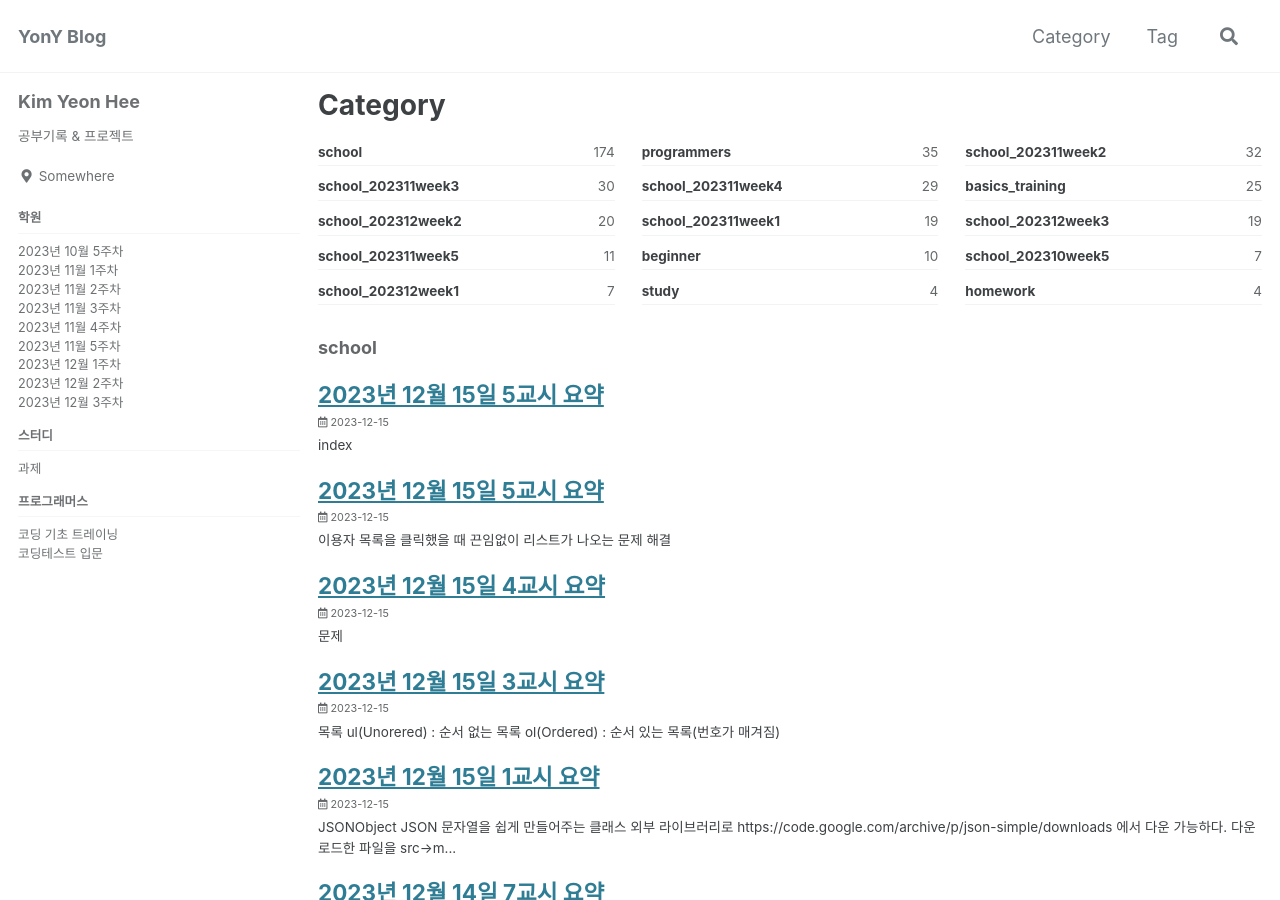
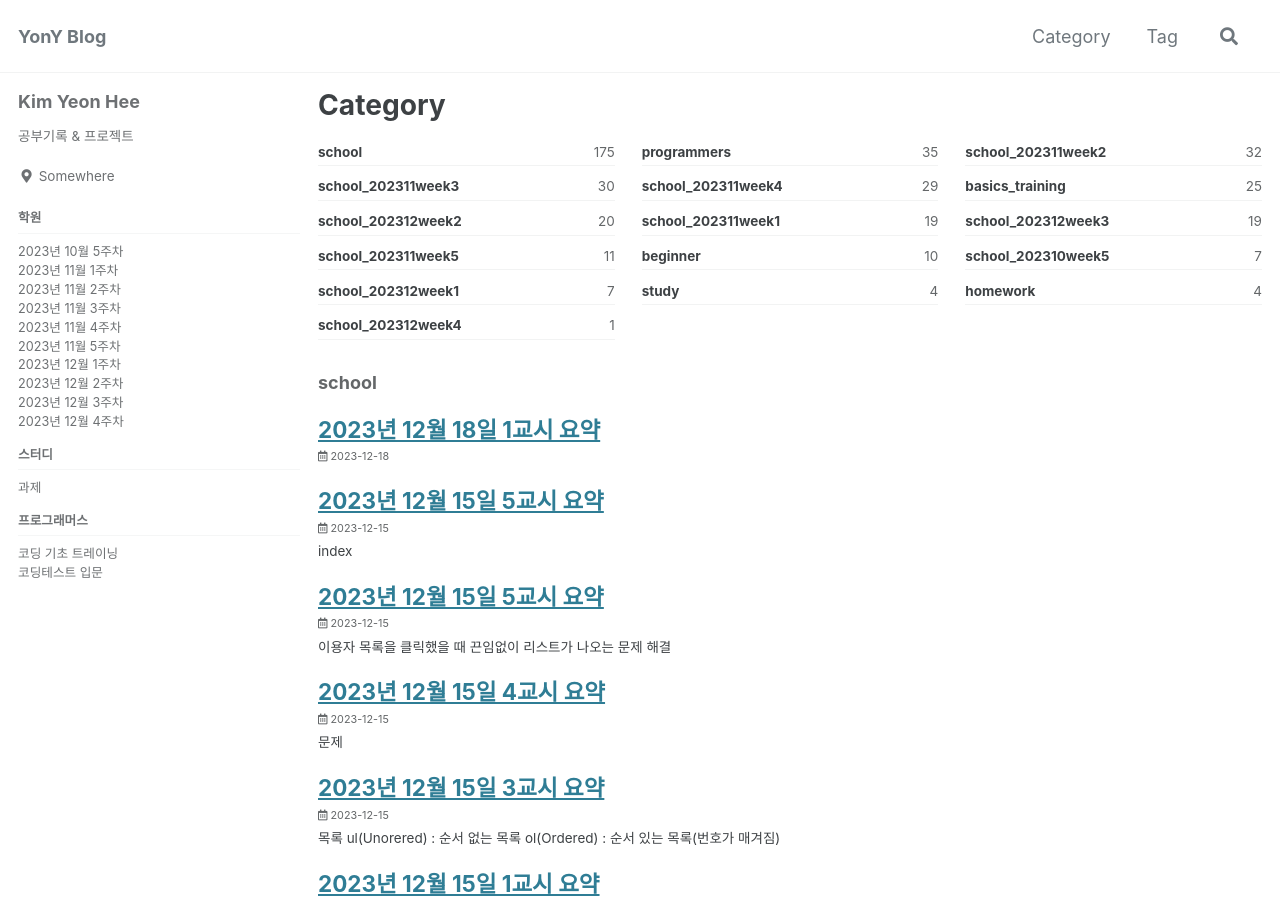
Before and after one commit to YonY-K/YonY-K.github.io, a Jekyll site: the page built from _pages/category-archive.md, in a window 1280 px wide and 900 px high. Built offline with Jekyll 4.4.1, drawn with Linux system fonts in a browser that asks for light colours; cached includes are drawn as plain includes; some of the changed text lies outside the part shown.

Commit message:
posts update

```diff
--- a/_data/navigation.yml
+++ b/_data/navigation.yml
@@ -32,6 +32,8 @@ sidebar-category:
         url:  "/school_202312week2"
       - title: "2023년 12월 3주차"
         url:  "/school_202312week3"
+      - title: "2023년 12월 4주차"
+        url:  "/school_202312week4"
   - title: "스터디"
     children:
       - title: "과제"
--- /dev/null
+++ b/school/school_202312week4/_posts/2023-12-18/2023-12-18-20231218_1period.md
@@ -0,0 +1,4 @@
+---
+title: "2023년 12월 18일 1교시 요약"
+tag: 202312_school
+---
```
